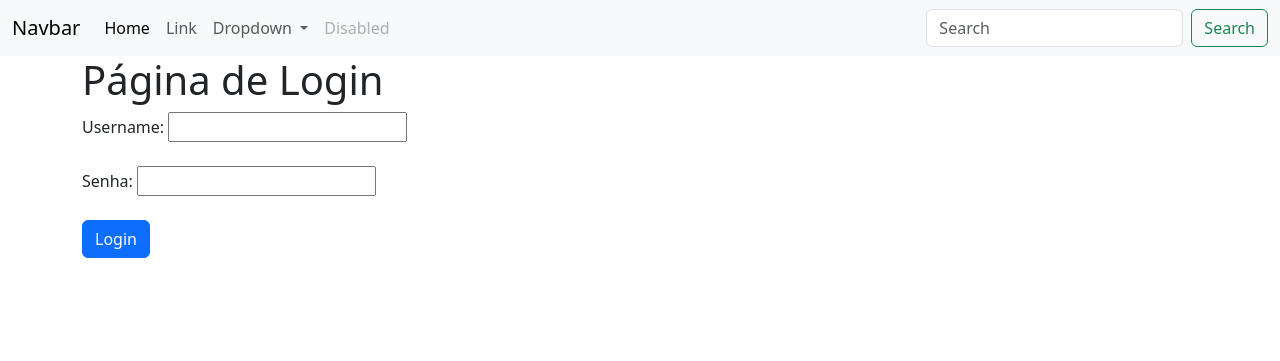
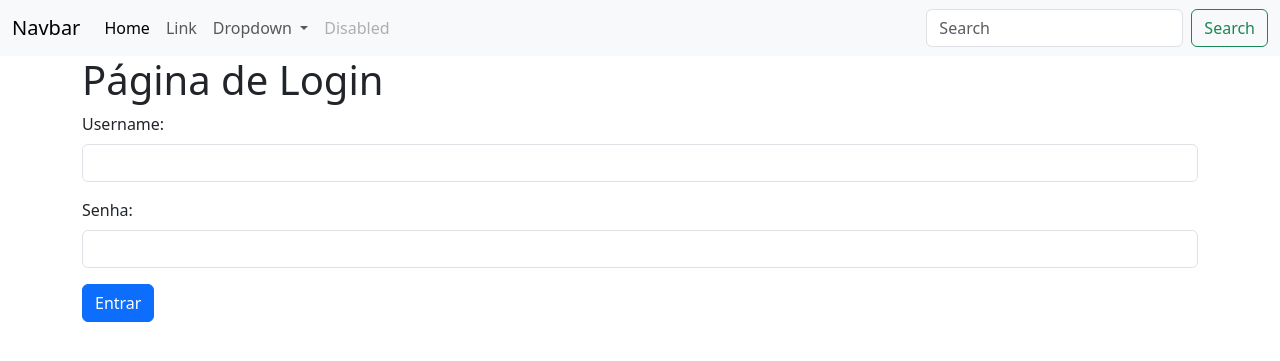
Before and after one commit to romulodeoliveirapython/To-Do-List-Django, a Django app: page /account/login/ in a window 1280 px wide. Shown: the top 361 px of the page. Run offline with Django 4.2, Linux system fonts and the light colour scheme.

Commit message:
mudança no template de login, para adapta-lo ao bootstrap

```diff
--- a/templates/registration/login.html
+++ b/templates/registration/login.html
@@ -7,22 +7,21 @@
 <form method="post">
     {% csrf_token %}
 
-    <label for="email_address">Username: </label>
-    <input type="text" id="email_address" name="username" required>
+    <div class="mb-3">
+        <label for="email_address" class="form-label">Username: </label>
+        <input type="text" class="form-control" id="email_address" name="username" required>
+    </div>
 
-    <br>
-    <br>
+    <div class="mb-3">
+        <label for="password" class="form-label">Senha: </label>
+        <input type="password" class="form-control" id="password" name="password" required>
+    </div>
 
-    <label for="password">Senha: </label>
-    <input type="password" id="password" name="password" required>
 
-    <br>
-    <br>
-
-    <input type="submit" value="Login" class="btn btn-primary">
+    <button type="submit" value="Login" class="btn btn-primary">Entrar</button>
 
     {% for k, v in form.errors.items %}
     {{ v }}
     {% endfor %}
-
-    {% endblock content %}
+</form>
+{% endblock content %}
```
